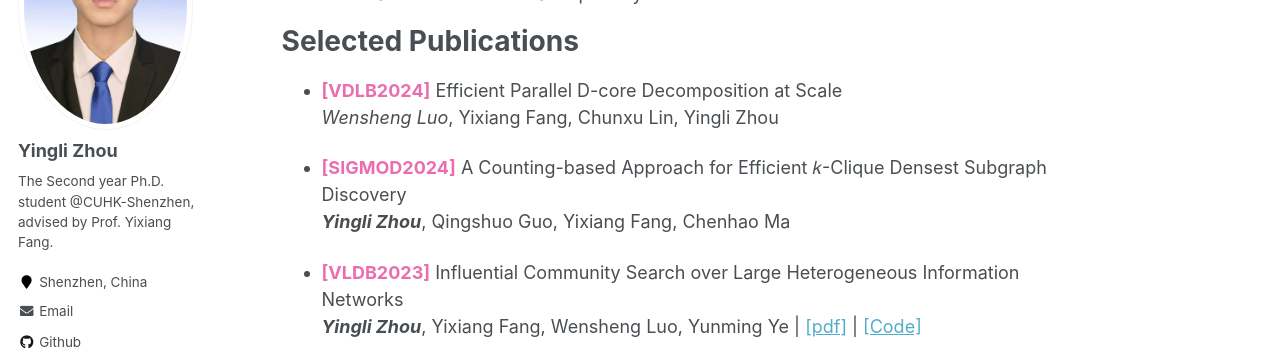
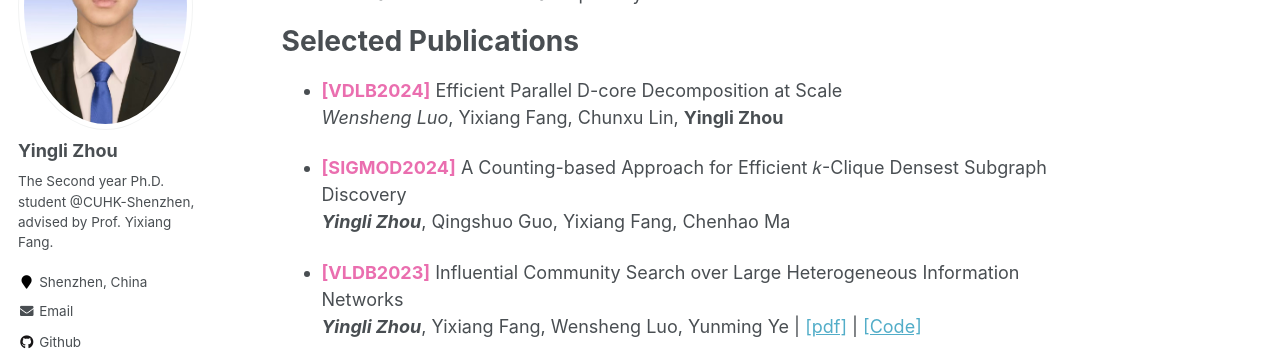
Before and after one commit to yujiachen99/yujiachen99.github.io, a Jekyll site: the page built from _pages/about.md, in a window 1280 px wide and 900 px high, scrolled down 764 px. Shown: the part 153-503 px from the top of the window. Built offline with Jekyll 4.4.1, drawn with Linux system fonts in a browser that asks for light colours.

Commit message:
update__newpub

```diff
--- a/_pages/about.md
+++ b/_pages/about.md
@@ -29,7 +29,7 @@ My  research interests mainly focus on large-scale data management and data mini
 
 # Selected Publications
 - **<font color="#ea6eaf">[VDLB2024]</font>** Efficient Parallel D-core Decomposition at Scale
-_Wensheng Luo_,  Yixiang Fang, Chunxu Lin, Yingli Zhou
+_Wensheng Luo_,  Yixiang Fang, Chunxu Lin, **Yingli Zhou**
 
 - **<font color="#ea6eaf">[SIGMOD2024]</font>** A Counting-based Approach for Efficient 𝑘-Clique Densest Subgraph Discovery
 _**Yingli Zhou**_, Qingshuo Guo, Yixiang Fang, Chenhao Ma
```
Also changed, not shown: _pages/publications.md (+2 -0 lines).
